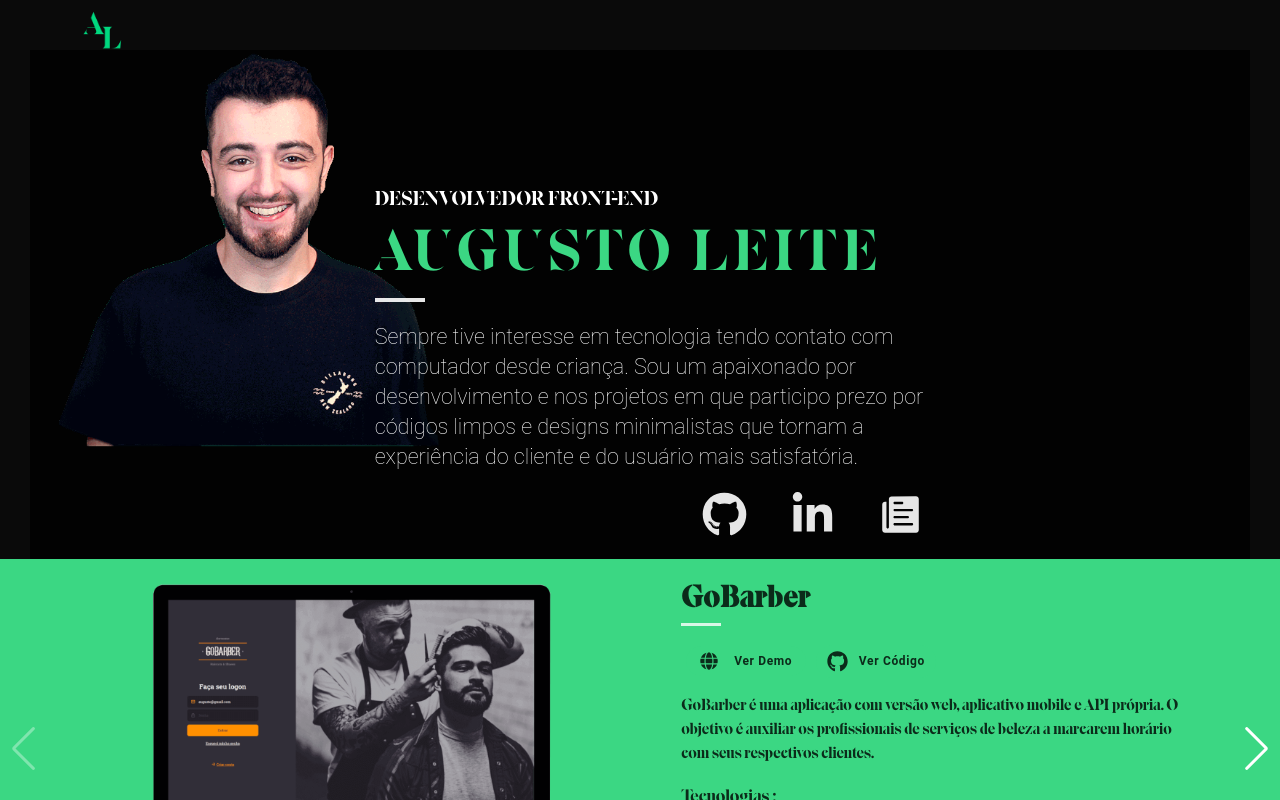
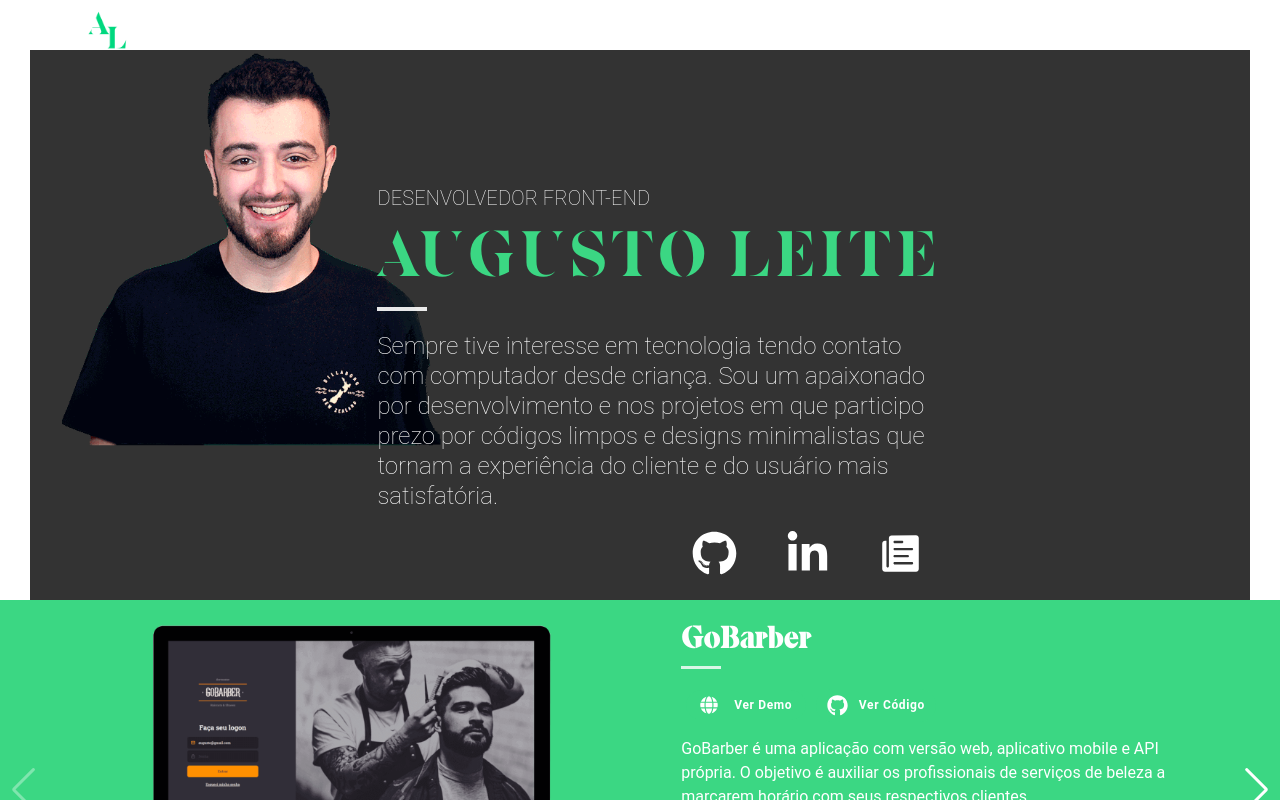
Before and after one commit to augustorl/augustoleite.com, a Next.js app: page / in a window 1280 px wide. Shown: the top 800 px of the page. Built offline with nearby package versions, Linux system fonts and the light colour scheme.

Commit message:
minor global style changes

```diff
--- a/src/styles/GlobalStyle.js
+++ b/src/styles/GlobalStyle.js
@@ -8,16 +8,11 @@
     font-style: normal;
     font-display: swap;
   }
-
-  margin: 0;
-  padding: 0;
-  background: rgba(0, 0, 0, 0.80);
-  font-family: "EksellDisplayWeb-Stencil", sans-serif;
-  color: #fff;
-  font-size: 90%;
 }
 
 * {
+  font-family: "Roboto", sans-serif;
+  color: #fff;
   margin: 0;
   padding: 0;
   box-sizing: border-box;
```
